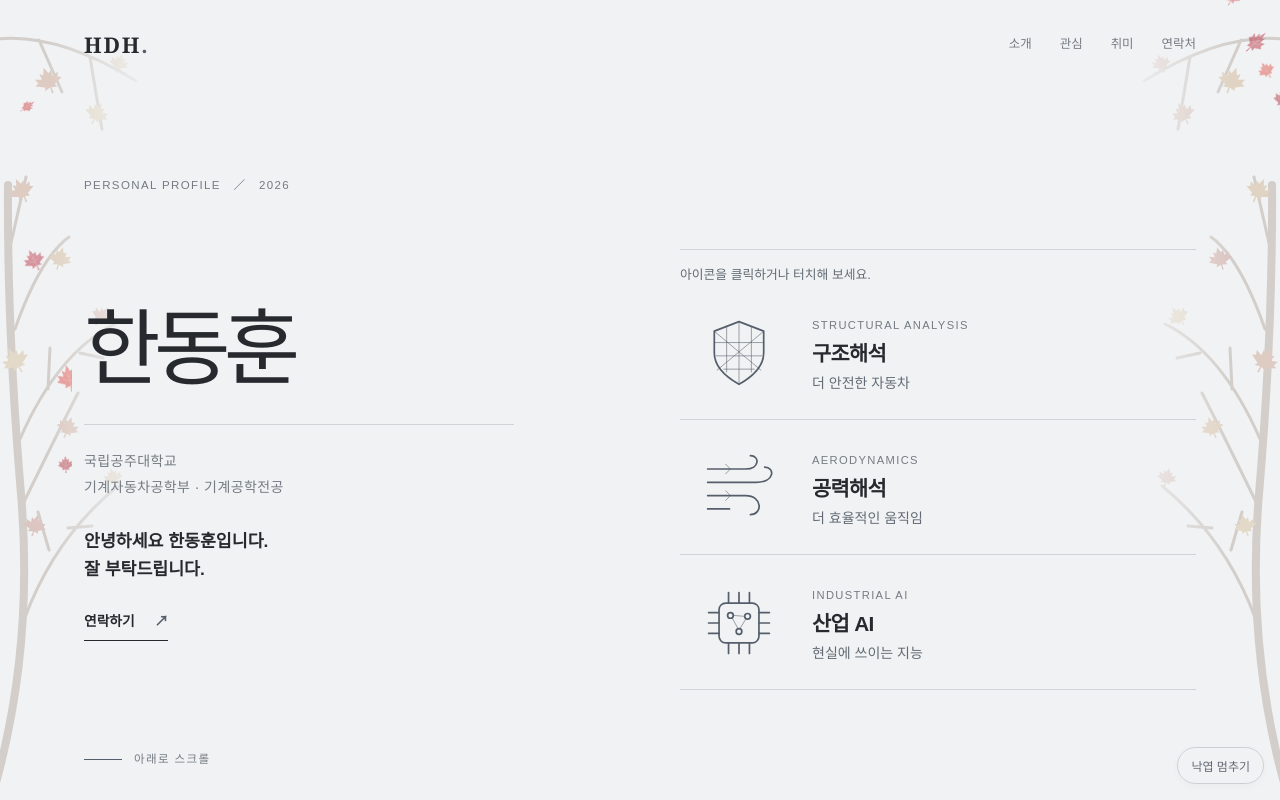
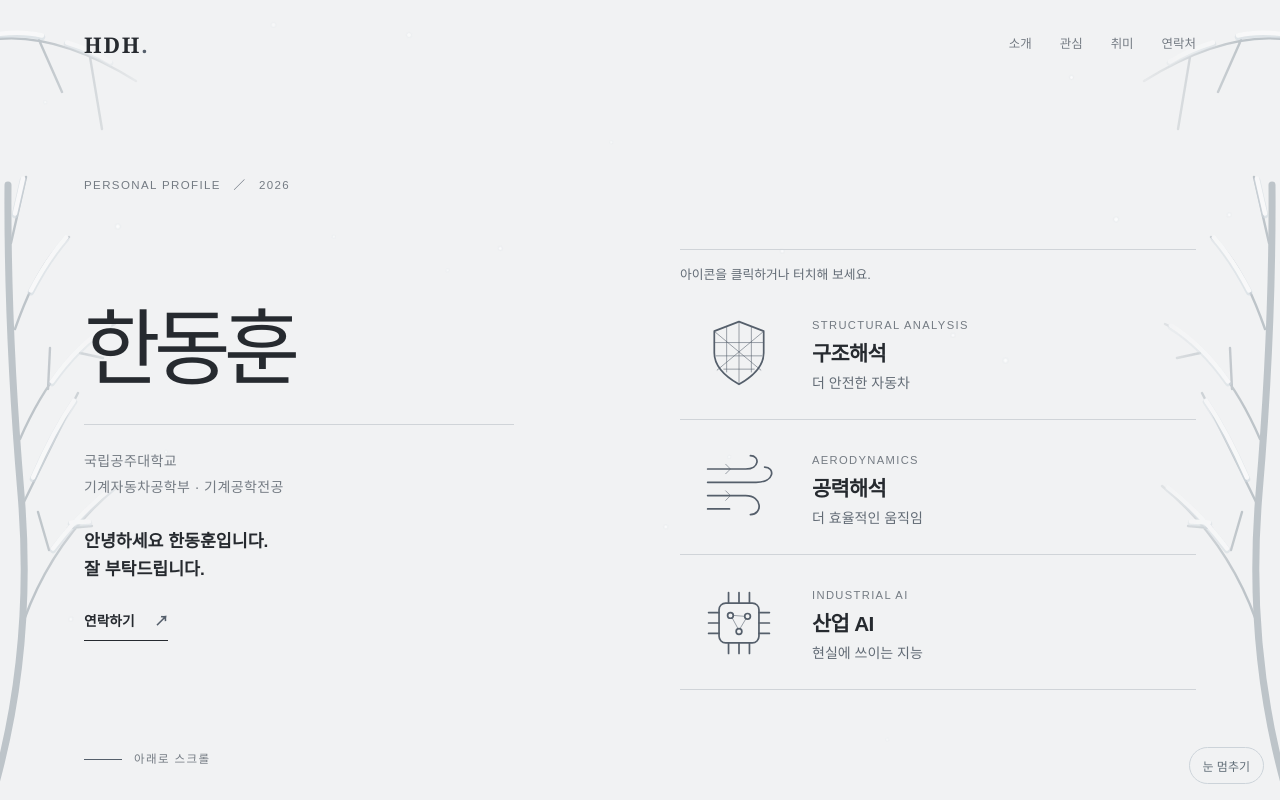
Before and after one commit to Handonghun402/gksehdgns554.github.io, a plain HTML site: page index.html in a window 1280 px wide. Shown: the top 800 px of the page. Drawn offline with Linux system fonts and the light colour scheme.

Commit message:
Switch homepage background to a quiet early-winter scene

```diff
--- a/index.html
+++ b/index.html
@@ -6,7 +6,7 @@
   <meta name="description" content="한동훈의 개인 소개 페이지">
   <title>한동훈 | 개인 소개</title>
   <link rel="stylesheet" href="styles.css?v=20260927-gray-final">
-  <link rel="stylesheet" href="autumn.css?v=20260928-mobile6">
+  <link rel="stylesheet" href="winter.css?v=20261125-earlywinter">
 </head>
 <body>
 
@@ -146,6 +146,6 @@
   </dialog>
   <script src="hobby-photos.js?v=20261002-fishing03"></script>
   <script src="hobbies.js?v=20260927-gray-final"></script>
-  <script src="autumn.js?v=20261105-redmaple"></script>
+  <script src="winter.js?v=20261125-earlywinter"></script>
 </body>
 </html>
```
